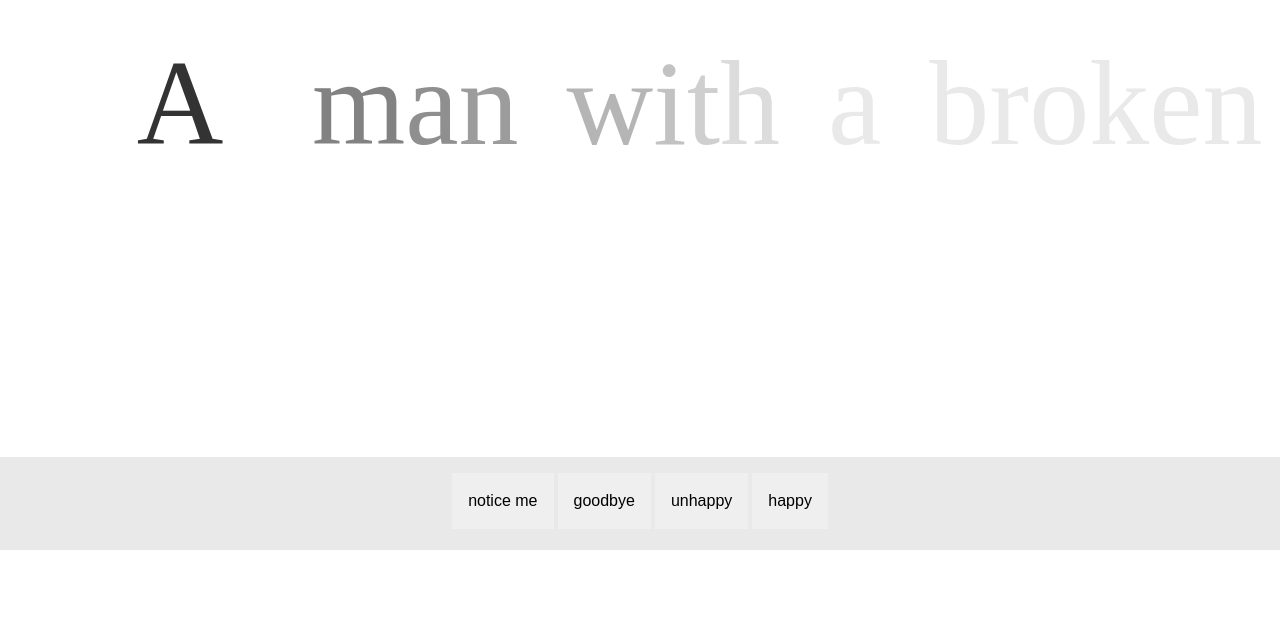
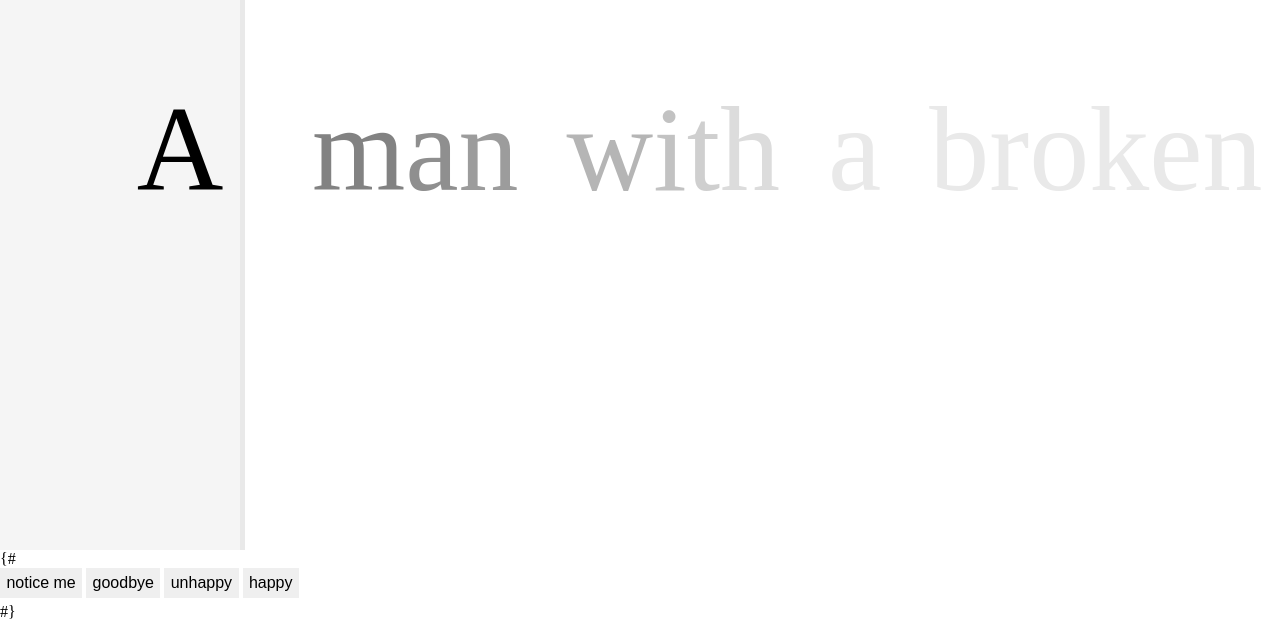
Before and after one commit to leejordan/ephemeral, a plain HTML site: page index.html in a window 1280 px wide. Shown: the part 250-871 px from the top of the page. Before the commit the page ends 800 px from the top, so only its background shows below. Drawn offline with Linux system fonts and the light colour scheme.

Commit message:
latest design

```diff
--- a/index.html
+++ b/index.html
@@ -14,22 +14,22 @@
   <![endif]-->
 </head>
 
-<body class="app">
-    <main class="content">
+<body>
+    <main>
         <p id="word" class="word">
         </p>
     </main>
-    <footer class="controls">
+{#     <footer class="controls">
         <button id="notice-me">notice me</button>
         <button id="goodbye">goodbye</button>
         <button id="unhappy">unhappy</button>
         <button id="happy">happy</button>
-    </footer>
+    </footer> #}
 
     <script src="jquery-3.2.1.min.js"></script>
+    <script src="anime.min.js"></script>
+    <script src="animate.js"></script>
     <script src="keypress-2.1.4.min.js"></script>
     <script src="keypress.js"></script>
-    <script src="anime.min.js"></script>
-    <script src="animate.js"></script>
 </body>
 </html>
--- a/keypress.js
+++ b/keypress.js
@@ -7,7 +7,7 @@ $( document ).ready(function() {
     for (var i = 0; i < storySplit.length; i++) {
         if (i == 0) {
             word.append('<span class="letter space"></span>');
-            word.append('<span class="letter">' + storySplit[i] + '</span>');
+            word.append('<span class="letter focus">' + storySplit[i] + '</span>');
         } else if (/^\s+$/.test(storySplit[i])) {
             word.append('<span class="letter space"></span>');
         } else {
@@ -17,21 +17,40 @@ $( document ).ready(function() {
 
     word.append('<span id="prompt" class="prompt"></span>');
 
-    anime({
-        targets: document.getElementById('word'),
-        opacity: [
-            { value: '0', duration: 500, delay: 0, easing: 'easeInOutQuad' },
-            { value: '1', duration: 4000, delay: 500, easing: 'easeInOutQuad' },
+    // anime({
+    //     targets: document.getElementById('word'),
+    //     opacity: [
+    //         { value: '0', duration: 500, delay: 0, easing: 'easeInOutQuad' },
+    //         { value: '1', duration: 4000, delay: 500, easing: 'easeInOutQuad' },
+    //     ]
+    // });
+
+    // anime({
+    //     targets: document.getElementById('prompt'),
+    //     opacity: [
+    //         { value: '0', duration: 500, delay: 0, easing: 'easeInOutQuad' },
+    //         { value: '1', duration: 3000, delay: 4500, easing: 'easeInOutQuad' },
+    //     ]
+    // });
+
+    var noticeMe = anime({
+        targets: document.getElementById('word').children[1],
+        color: [
+          { value: '#ccc', duration: 200, delay: 0, easing: 'easeInOutQuad' },
+          { value: '#3333ff', duration: 400, delay: 200, elasticity: 100, easing: 'easeInOutQuad' },
+          { value: '#000', duration: 3000, delay: 200, elasticity: 100, easing: 'easeInOutQuad' }
+        ],
+        translateY: [
+          { value: -20, duration: 400, elasticity: 100, delay: 0, easing: 'easeInOutQuad' },
+          { value: 0, duration: 200, delay: 200, elasticity: 100, easing: 'easeInOutQuad' }
+        ],
+        scale: [
+            { value: '1.05', duration: 100, delay: 400, easing: 'easeInOutQuad' },
+            { value: '1', duration: 30, delay: 0, easing: 'easeInOutQuad' },
         ]
     });
 
-    anime({
-        targets: document.getElementById('prompt'),
-        opacity: [
-            { value: '0', duration: 500, delay: 0, easing: 'easeInOutQuad' },
-            { value: '1', duration: 3000, delay: 4500, easing: 'easeInOutQuad' },
-        ]
-    });
+    //noticeMe.restart();
 
 
     var listener = new window.keypress.Listener();
@@ -39,5 +58,6 @@ $( document ).ready(function() {
     listener.simple_combo("space", function() {
         console.log("space");
         word.find('.letter:first').remove();
+        word.find('.letter:eq(1)').addClass('focus');
     });
 });
--- a/style.css
+++ b/style.css
@@ -6,36 +6,17 @@ body {
     -moz-osx-font-smoothing: grayscale;
 }
 
-.app {
-    height: 100%;
-    height: 100vh;
-    width: 100%;
-    width: 100vw;
+.word {
+    position: relative;
     display: flex;
-    flex-direction: column;
-    align-items: center;
-    justify-content: center;
-}
-
-.content {
+    opacity: 1;
     display: flex;
     flex-grow: 1;
-    align-items: center;
+    width: 100vw;
+    height: 100vh;
+    overflow: hidden;
     margin: 0;
     padding: 0;
-    width: 100vw;
-    max-width: 100vw;
-    overflow: hidden;
-}
-
-.word {
-    position: relative;
-    opacity: 0;
-    display: flex;
-    flex-grow: 1;
-    align-items: baseline;
-    margin: 0;
-    padding: 0 0 0 1em;
     font-size: 15vh;
     color: #333;
 }
@@ -43,24 +24,26 @@ body {
 .prompt {
     z-index: 1;
     position: absolute;
-    top: -20px;
-    bottom: -20px;
+    top: -100vh;
+    bottom: -100vh;
+    left: 1em;
     width: 1em;
     background-color: #f5f5f5;
-    border-bottom : 5px solid #333;
+    border-right: 5px solid #e9e9e9;
 }
 
 .letter {
+    display: flex;
+    flex-direction: column;
+    justify-content: center;
     z-index: 2;
 }
 
 .letter:nth-child(1) {
-    position: absolute;
-    left: 0;
-    bottom: 0;
     width: 1em;
     min-width: 1em;
-    color: #f5f5f5 !important;
+    color: #E9E9E9 !important;
+    background-color: #f5f5f5;
     text-align: center;
 }
 
@@ -116,12 +99,14 @@ body {
     min-width: .4em;
 }
 
-.controls {
-    align-self: stretch;
-    margin-top: auto;
-    padding: 1em 2em;
-    text-align: center;
-    background-color: #e9e9e9;
+.space:nth-child(2) {
+    align-self: center;
+    margin-top: 1em;
+    width: .5em;
+    min-width: .5em;
+    margin-right: .4em;
+    margin-left: .3em;
+    border-bottom: 5px dotted #333;
 }
 
 button,
@@ -134,7 +119,7 @@ button,
     overflow: hidden;
     vertical-align: middle;
     margin-bottom: 0.31em;
-    padding: 1em;
+    padding: .2em .4em;
     font-size: 1em;
     line-height: 1.5;
     text-align: center;
```
Also changed, not shown: animate.js.
